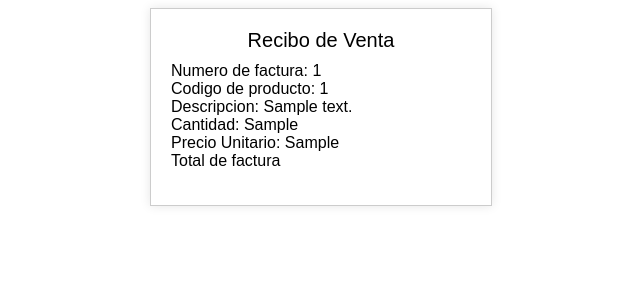
After one commit to Christony560/g4facturador, a CodeIgniter app: the page made by application/views/V_ticket.php in a window 1280 px wide. The commit adds this page. Shown: the top 300 px of the page, without its empty margins (319-959 px from the left). Run offline with CodeIgniter, Linux system fonts and the light colour scheme; tables that the repository leaves empty or names only in its code hold one stand-in row (values such as "Sample post"); the template is opened without the code that fills it: most values are stand-ins (such as "Sample title", 1, 10 or a date in 2020).

Commit message:
Creacion de ticket factura - no funcional

```diff
--- a/application/views/V_Dashboard.php
+++ b/application/views/V_Dashboard.php
@@ -17,5 +17,6 @@
 	<button class ="mb-2"onclick="location.href='<?php echo site_url('usuario/index'); ?>'">Modificación / Eliminación de Usuarios Registrados</button> <!--redireccion al sitio-->
 	<button class ="mb-2" onclick="location.href='<?php echo site_url('venta/index');?>'">Iniciar Proceso Venta</button>
 	<button class ="mb-2" onclick="location.href='<?php echo site_url('producto/index');?>'">Ingreso de Productos</button>
+	<button class ="mb-2" onclick="location.href='<?php echo site_url('TicketController/index');?>'">ticket</button>
 </body>
 </html>
--- /dev/null
+++ b/application/views/V_ticket.php
@@ -0,0 +1,82 @@
+<!DOCTYPE html>
+<html lang="es">
+
+<head>
+    <meta charset="UTF-8">
+    <meta name="viewport" content="width=device-width, initial-scale=1.0">
+    <title>Recibo de Venta</title>
+    <style>
+        /* Estilos CSS para el recibo */
+        body {
+            font-family: Arial, sans-serif;
+        }
+
+        .recibo {
+            width: 300px;
+            margin: 0 auto;
+            padding: 20px;
+            border: 1px solid #ccc;
+            box-shadow: 0 0 10px rgba(0, 0, 0, 0.1);
+        }
+
+        .titulo {
+            text-align: center;
+            font-size: 20px;
+            margin-bottom: 10px;
+        }
+
+        .detalle {
+            margin-bottom: 10px;
+            border-bottom: 1px solid #ccc;
+            padding-bottom: 5px;
+        }
+
+        .detalle:last-child {
+            border-bottom: none;
+        }
+
+        .descripcion {
+            font-weight: bold;
+        }
+
+        .precio {
+            float: right;
+        }
+    </style>
+</head>
+
+<body>
+    <div class="recibo">
+        <div class="titulo">Recibo de Venta</div>
+        <?php foreach ($detalles as $detalle): ?>
+            <div class="detalle">
+                <div class="">
+                    <label>Numero de factura: </label>
+                    <?php echo $detalle->detalle_Venta_id; ?>
+                </div>
+                <div class="">
+                    <label for="">Codigo de producto: </label>
+                    <?php echo $detalle->detalle_Producto_id; ?>
+                </div>
+                <div class="">
+                    <label for="">Descripcion: </label>
+                    <?php echo $detalle->detalle_descripcion; ?>
+                </div>
+                <div class="">
+                    <label for="">Cantidad: </label>
+                    <?php echo $detalle->detalle_cantidad; ?>
+                </div>
+                <div class="">
+                    <label for="">Precio Unitario: </label>
+                    <?php echo $detalle->detalle_precioUnitario; ?>
+                </div>
+                <div>
+                    <label for="">Total de factura</label>
+                </div>
+
+            </div>
+        <?php endforeach; ?>
+    </div>
+</body>
+
+</html>
```
Also changed, not shown: application/controllers/TicketController.php (added, +23 -0 lines), application/models/TicketModel.php (added, +16 -0 lines).
